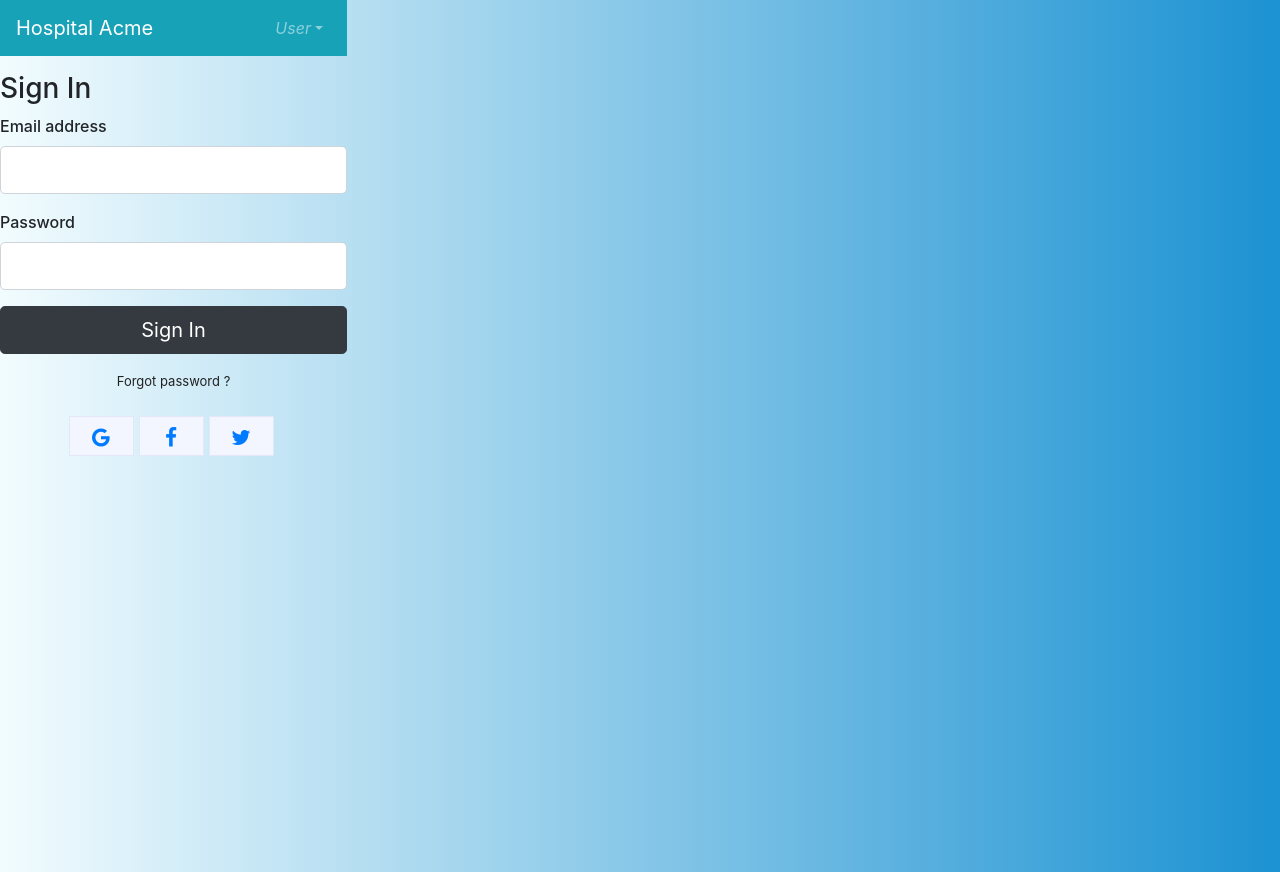
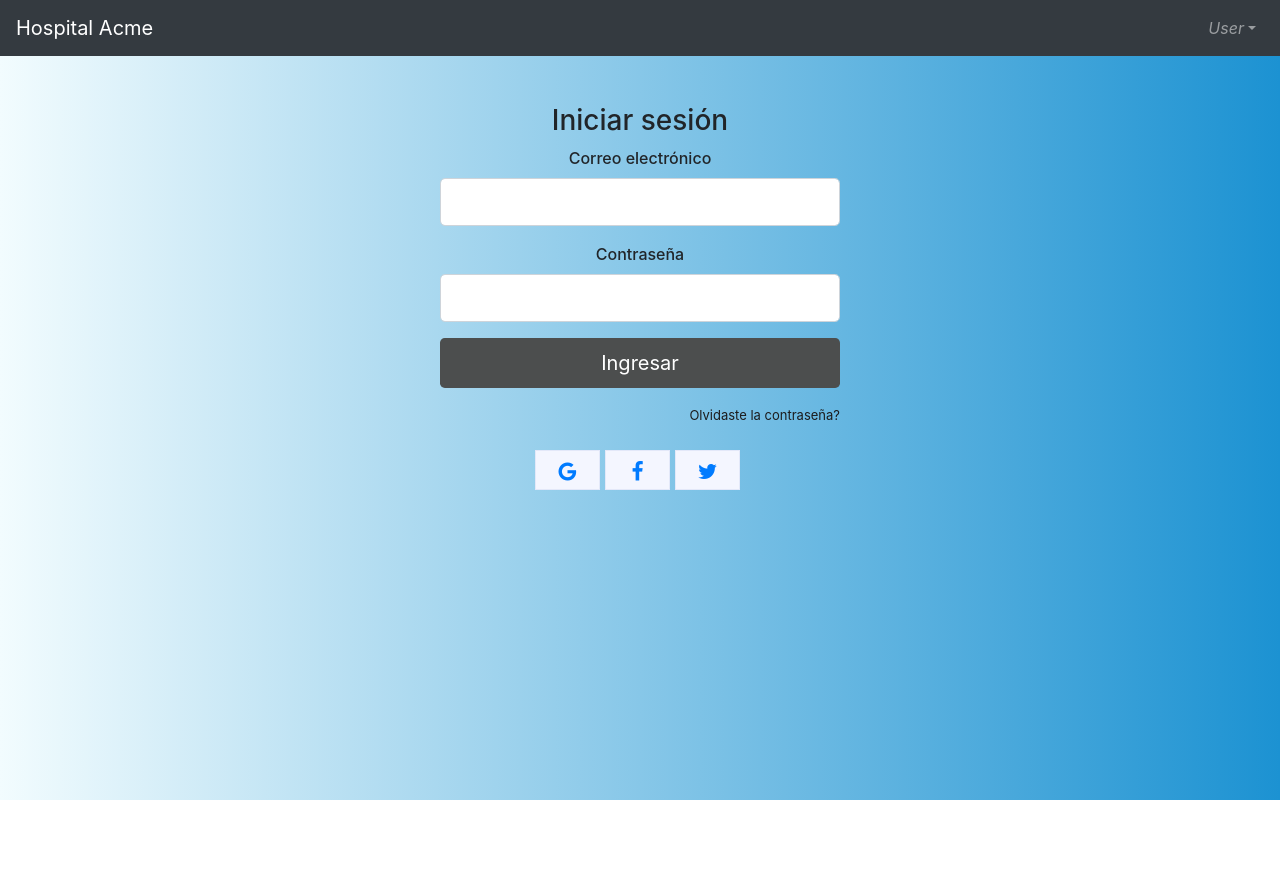
Before and after one commit to DevSofware/AppWedHospital, a Vue app in the folder front-end/: page /#/login in a window 1280 px wide. After the commit the page ends 800 px from the top, so only its background shows below. Built offline with nearby package versions, Linux system fonts and the light colour scheme.

Commit message:
Diseño Login

```diff
--- a/front-end/src/App.vue
+++ b/front-end/src/App.vue
@@ -1,12 +1,25 @@
 <template>
-  <router-view />
+<div>
+  <widget>
+  </widget>
+  <br>
+  <br>
+  <router-view  style=""/>
+
+</div>
+
 </template>
 
 
 <script>
+import Widget from "./components/Widget.vue"
+import '@/assets/css/main.css'
+
 export default {
+  components: { Widget },
   name: "App",
 };
+
 </script>
 
 <style src="./styles/theme.scss" lang="scss" />
--- a/front-end/src/assets/css/main.css
+++ b/front-end/src/assets/css/main.css
@@ -1,21 +1,61 @@
-* {
+* /*{
     box-sizing: border-box;
+  }*/
+
+  body {
+    background: #1c92d2;
+    background: -webkit-linear-gradient(to right, #f2fcfe, #1c92d2);
+    background: linear-gradient(to right, #f2fcfe, #1c92d2);
+    font-weight: 400;
+    min-height: 100vh;
   }
 
-  body {
-    background: #1c92d2;  /* fallback for old browsers */
-    background: -webkit-linear-gradient(to right, #f2fcfe, #1c92d2);  /* Chrome 10-25, Safari 5.1-6 */
-    background: linear-gradient(to right, #f2fcfe, #1c92d2); /* W3C, IE 10+/ Edge, Firefox 16+, Chrome 26+, Opera 12+, Safari 7+ */
-    min-height: 100vh;
-    display: flex;
-    font-weight: 400;
+/*body,
+html,
+.App,
+.vertical-center {
+  width: 100%;
+  height: 100%;
+}*/
+
+#divPadre {
+  height:100%;
+  width:100%;
+  text-align:center;
 }
 
-  body,
-  html,
-  .App,
-  .vue-template,
-  .vertical-center {
+#divHijo {
+  height:50px;
+  width:400px;
+  margin:0px auto;
+}
+
+.form {
+  width: 100%;
+  max-width: 600px;
+  margin: 0 auto;
+  display: flex;
+  flex-direction: column;
+  justify-content: center;
+  align-items: center;
+  display: inline-block;
+  vertical-align: middle;
+}
+
+
+.form button {
+  padding: 0.5em 1em;
+  border: none;
+  background: rgb(76, 78, 78);
+  cursor: pointer;
+  width: 100%;
+}
+
+h3{
+  text-align: center;
+}
+
+.vue-tempalte{
   width: 100%;
   height: 100%;
 }
@@ -25,12 +65,6 @@
   box-shadow: 0px 14px 80px rgba(34, 35, 58, 0.2);
 }
 
-  .vertical-center {
-    display: flex;
-    text-align: left;
-    justify-content: center;
-    flex-direction: column;
-  }
 
 .inner-block {
   width: 450px;
@@ -68,8 +102,7 @@
 }
 
 .forgot-password a {
-    text-align: center;
-    color: #222222;
+  color: #1c1c1d;
 }
 
 .social-icons {
--- a/front-end/src/components/Widget.vue
+++ b/front-end/src/components/Widget.vue
@@ -1,6 +1,6 @@
 <template>
 <section ref="widget">
-  <b-navbar toggleable="lg" type="dark" variant="info">
+  <b-navbar toggleable="lg" type="dark" variant="dark">
     <b-navbar-brand @click="$router.push('/')">Hospital Acme</b-navbar-brand>
 
     <b-navbar-toggle target="nav-collapse"></b-navbar-toggle>
--- a/front-end/src/main.js
+++ b/front-end/src/main.js
@@ -4,7 +4,7 @@ import Router from './Router'
 import BootstrapVue from 'bootstrap-vue';
 import 'bootstrap/dist/css/bootstrap.min.css'
 import HTTP from './core/Services/http-services';
-import '@/assets/css/main.css'
+
 
 Vue.config.productionTip = false
 Vue.use(BootstrapVue);
--- a/front-end/src/pages/Dashboard.vue
+++ b/front-end/src/pages/Dashboard.vue
@@ -1,7 +1,5 @@
 <template>
     <div>
-        <widget>
-        </widget>
         <p></p>
 
             <div >
@@ -9,12 +7,12 @@
             </div>
     </div>
 
+
 </template>
 
 <script>
-import widget from '@/components/Widget.vue';
+
 export default {
-  components: { widget },
         name: 'Dashboard',
         data() {
             return { };
--- a/front-end/src/pages/Login.vue
+++ b/front-end/src/pages/Login.vue
@@ -1,26 +1,23 @@
 <template>
-<div>
-    <widget>
-    </widget>
-    <p> </p>
-    <div class="vue-template ">
-        <form>
-            <h3>Sign In</h3>
+<div id="divPadre">
+    <div class="vue-tempalte" id="divHijo">
+        <form class="form">
+            <h3>Iniciar sesión</h3>
 
             <div class="form-group">
-                <label>Email address</label>
+                <label>Correo electrónico</label>
                 <input type="email" class="form-control form-control-lg" />
             </div>
 
             <div class="form-group">
-                <label>Password</label>
+                <label>Contraseña</label>
                 <input type="password" class="form-control form-control-lg" />
             </div>
 
-            <button type="submit" class="btn btn-dark btn-lg btn-block">Sign In</button>
+            <button type="submit" class="btn btn-dark btn-lg btn-block">Ingresar</button>
 
-            <p class="forgot-password text-center mt-2 mb-4">
-                <router-link to="/forgot-password">Forgot password ?</router-link>
+            <p class="forgot-password text-right mt-2 mb-4">
+                <router-link to="/forgot-password">Olvidaste la contraseña?</router-link>
             </p>
 
             <div class="social-icons">
@@ -37,16 +34,26 @@
 </template>
 
 <script>
-import widget from '@/components/Widget.vue';
-//import Widget from '../components/Widget.vue'
-    export default {
-        components: { widget },
-        name: 'Login',
+export default {
+        name: 'LoginPage',
         data() {
-            return{};
+            return {
+                model: {
+                    email: '',
+                    password: ''
+                },
+                loading: false,
+            };
         },
         methods: {
+            Login() {
+                this.loading = true;
+                this.loading = false;
 
+
+            },
         },
-    }
+    };
 </script>
+
+<style src="@/assets/css/main.css" lang="css" />
```
Also changed, not shown: 2 other files (tests, documents, lock files or other folders). Lines whose indentation alone changed are shown as unchanged.
